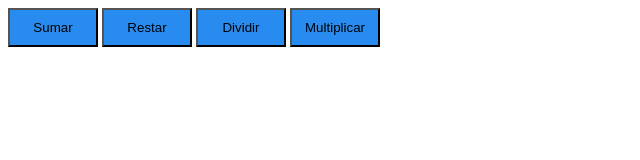
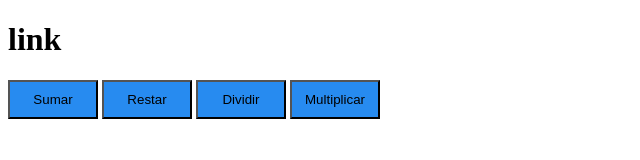
Before and after one commit to AXEL-duran/Proyecto-javascrip, a plain HTML site: page index.html in a window 1280 px wide. Shown: the whole page, without its empty margins (0-640 px from the left). Drawn offline with Linux system fonts and the light colour scheme.

Commit message:
proyectoTablas

```diff
--- a/index.html
+++ b/index.html
@@ -7,6 +7,7 @@
     <title>Document</title>
 </head>
 <body>
+    <h1>link <a href="tabla.html"></a></h1>
     <form>
 <input type="button" value="Sumar"onclick="Sumar()">
 <input type="button" value="Restar"onclick="Restar()">
```
Also changed, not shown: tabla.html (+1 -1 lines).
